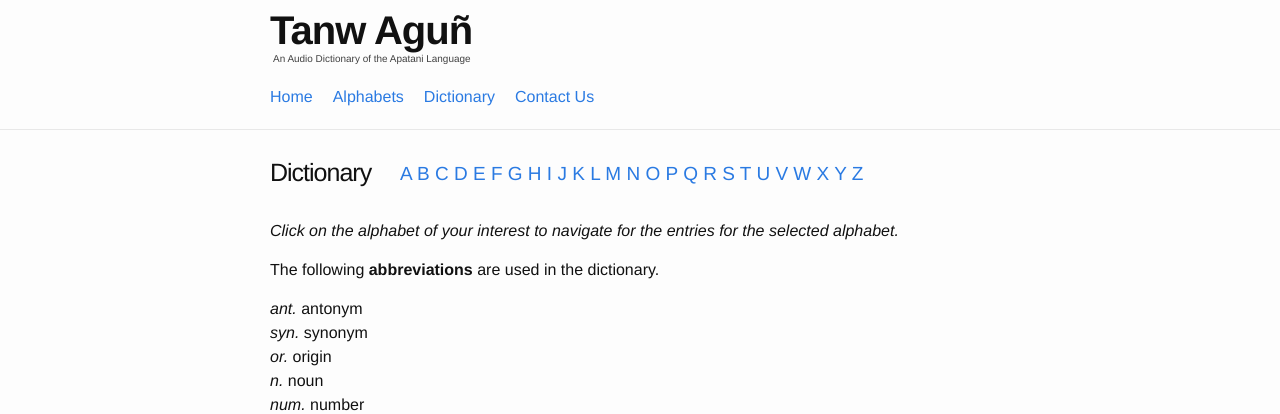
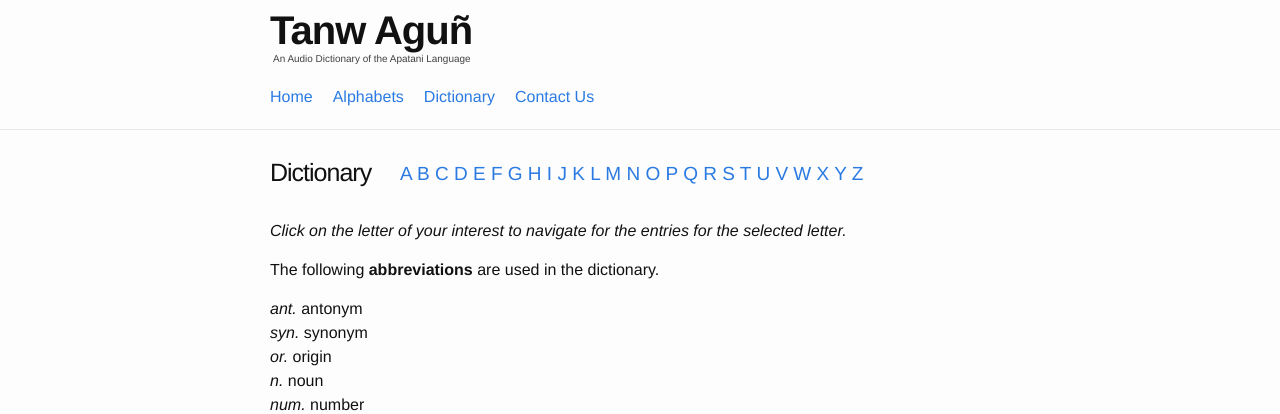
Before and after one commit to hacksparrow/language.apatani.org, a Jekyll site: the page built from dictionary.md, in a window 1280 px wide. Shown: the top 414 px of the page. Built offline with Jekyll 4.4.1, drawn with Linux system fonts in a browser that asks for light colours; nearby versions of some CDN libraries; comment, search, counter and statistics services are not loaded.

Commit message:
Update dictionary.md

```diff
--- a/dictionary.md
+++ b/dictionary.md
@@ -4,7 +4,7 @@ h1: Dictionary
 layout: dictionary-home
 ---
 
-_Click on the alphabet of your interest to navigate for the entries for the selected alphabet._
+_Click on the letter of your interest to navigate for the entries for the selected letter._
 
 The following __abbreviations__ are used in the dictionary.
 
```
